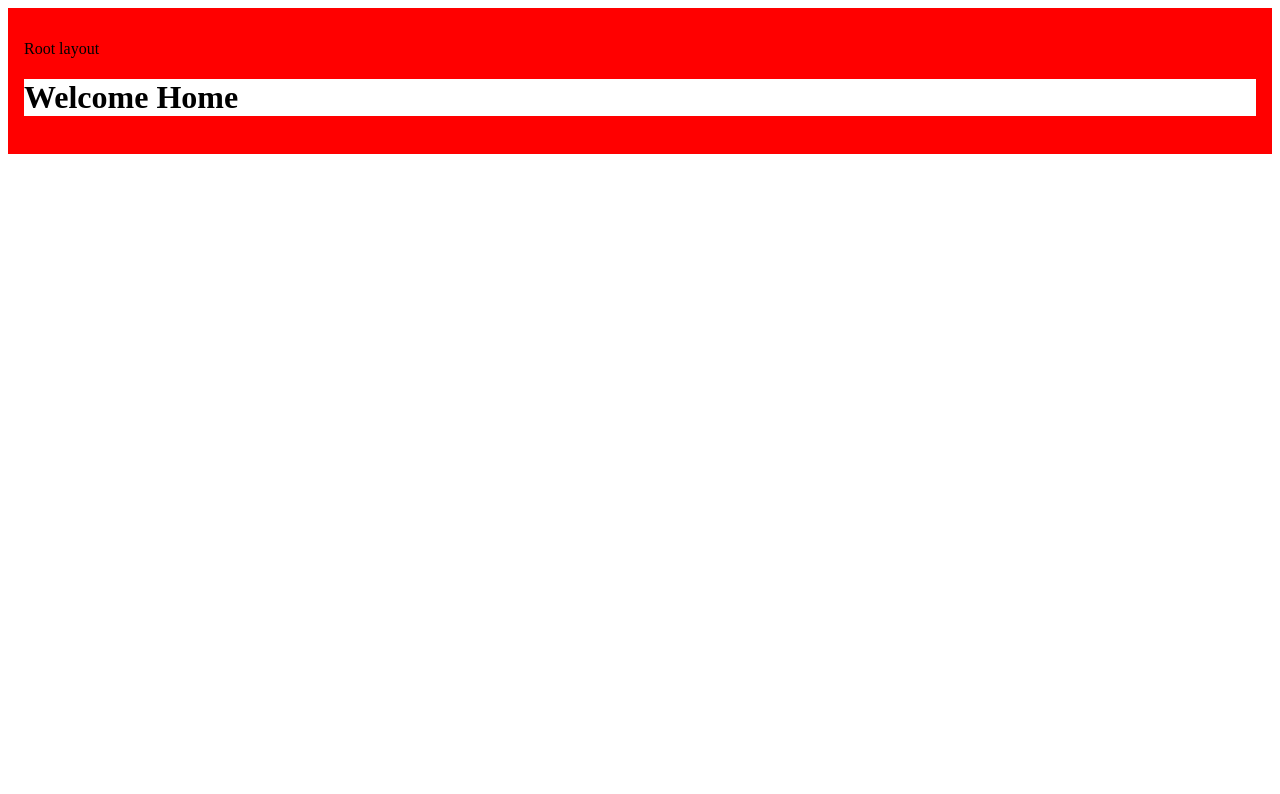
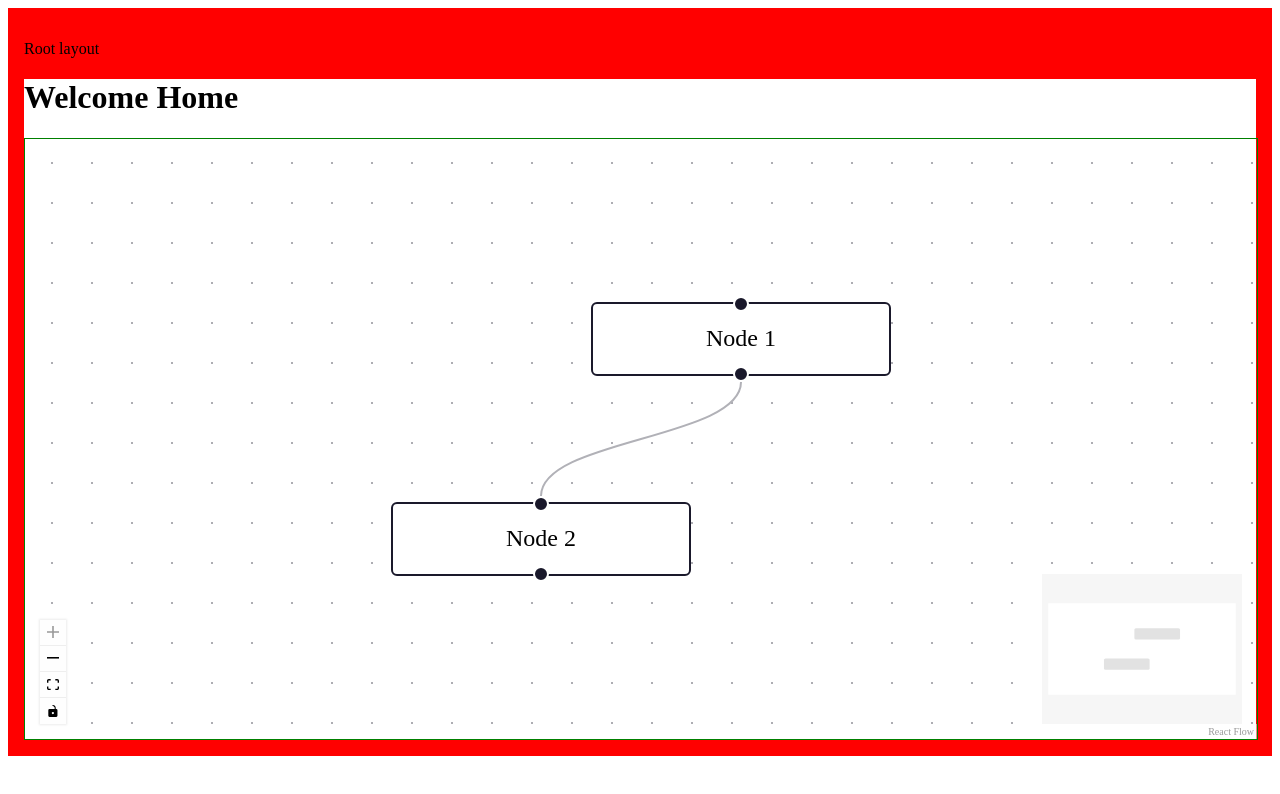
Before and after one commit to AmmarHazem/nextjs-hello-world, a Next.js app: page / in a window 1280 px wide. Shown: the top 794 px of the page. Built offline with nearby package versions, Linux system fonts and the light colour scheme.

Commit message:
experimenting with react flow

```diff
--- a/src/app/page.tsx
+++ b/src/app/page.tsx
@@ -1,3 +1,68 @@
+"use client";
+import {
+  ReactFlow,
+  applyNodeChanges,
+  applyEdgeChanges,
+  addEdge,
+  NodeChange,
+  EdgeChange,
+  Connection,
+  Controls,
+  MiniMap,
+  Background,
+} from "@xyflow/react";
+import { useCallback, useState } from "react";
+import "@xyflow/react/dist/style.css";
+
+interface NodeModel {
+  id: string;
+  position: { x: number; y: number };
+  data: { label: string };
+}
+
+interface EdgeModel {
+  id: string;
+  source: string;
+  target: string;
+}
+
+const initialNodes: NodeModel[] = [
+  { id: "n1", position: { x: 100, y: 0 }, data: { label: "Node 1" } },
+  { id: "n2", position: { x: 0, y: 100 }, data: { label: "Node 2" } },
+];
+const initialEdges: EdgeModel[] = [{ id: "n1-n2", source: "n1", target: "n2" }];
+
 export default function HomePage() {
-  return <h1>Welcome Home</h1>;
+  const [nodes, setNodes] = useState(initialNodes);
+  const [edges, setEdges] = useState(initialEdges);
+
+  const onNodesChange = useCallback(
+    (changes: NodeChange<NodeModel>[]) => setNodes((nodesSnapshot) => applyNodeChanges(changes, nodesSnapshot)),
+    []
+  );
+  const onEdgesChange = useCallback(
+    (changes: EdgeChange<EdgeModel>[]) => setEdges((edgesSnapshot) => applyEdgeChanges(changes, edgesSnapshot)),
+    []
+  );
+  const onConnect = useCallback((params: Connection) => setEdges((edgesSnapshot) => addEdge(params, edgesSnapshot)), []);
+
+  return (
+    <>
+      <h1>Welcome Home</h1>
+      <div style={{ width: "100%  ", height: "600px", border: "1px solid green" }}>
+        <ReactFlow
+          nodes={nodes}
+          edges={edges}
+          onNodesChange={onNodesChange}
+          onEdgesChange={onEdgesChange}
+          onConnect={onConnect}
+          fitView
+        >
+          <Controls />
+          <MiniMap />
+          <Background />
+        </ReactFlow>
+      </div>
+    </>
+  );
 }
```
Also changed, not shown: package.json (+7 -6 lines), 1 other file (tests, documents, lock files or other folders).
